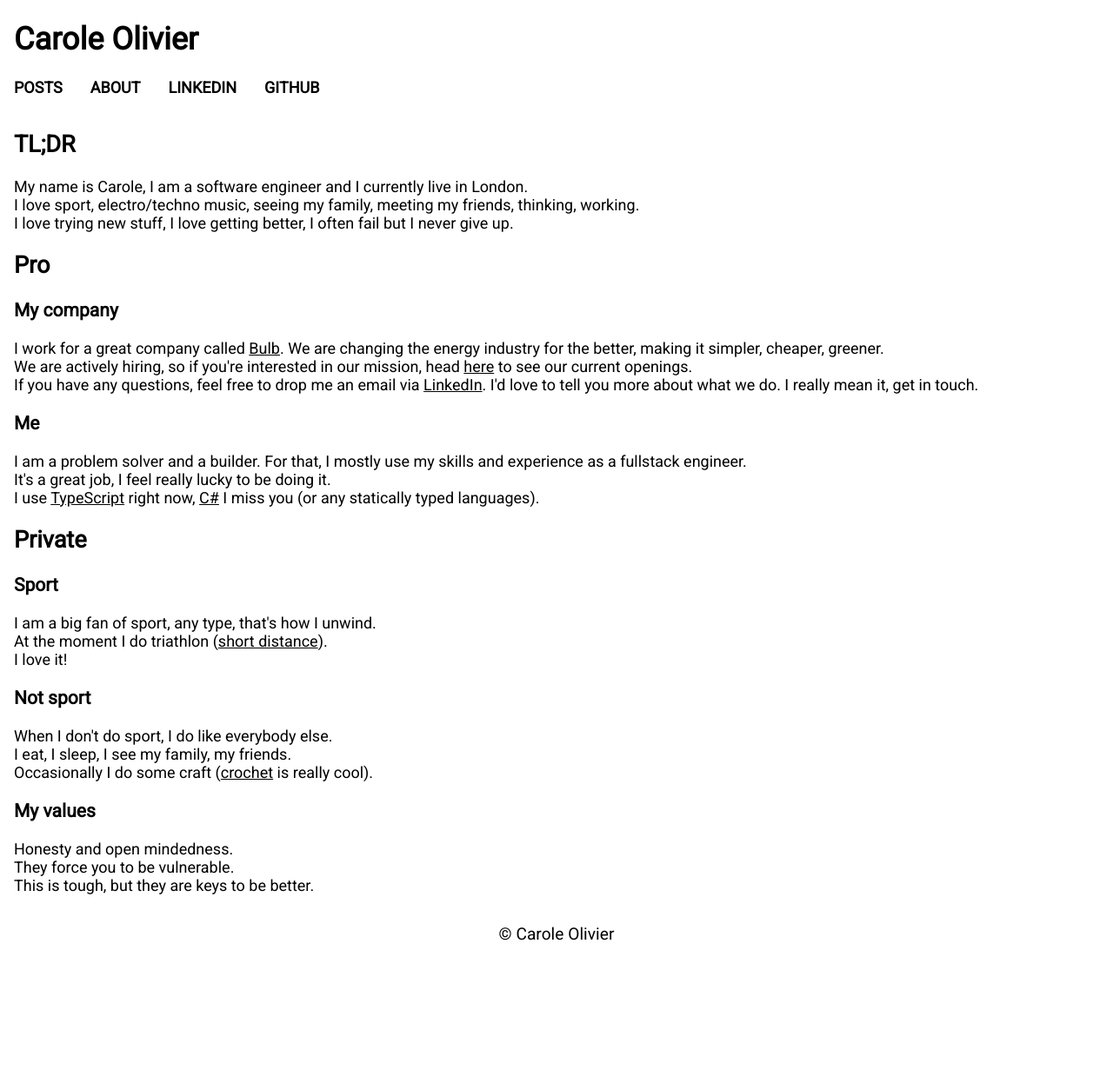
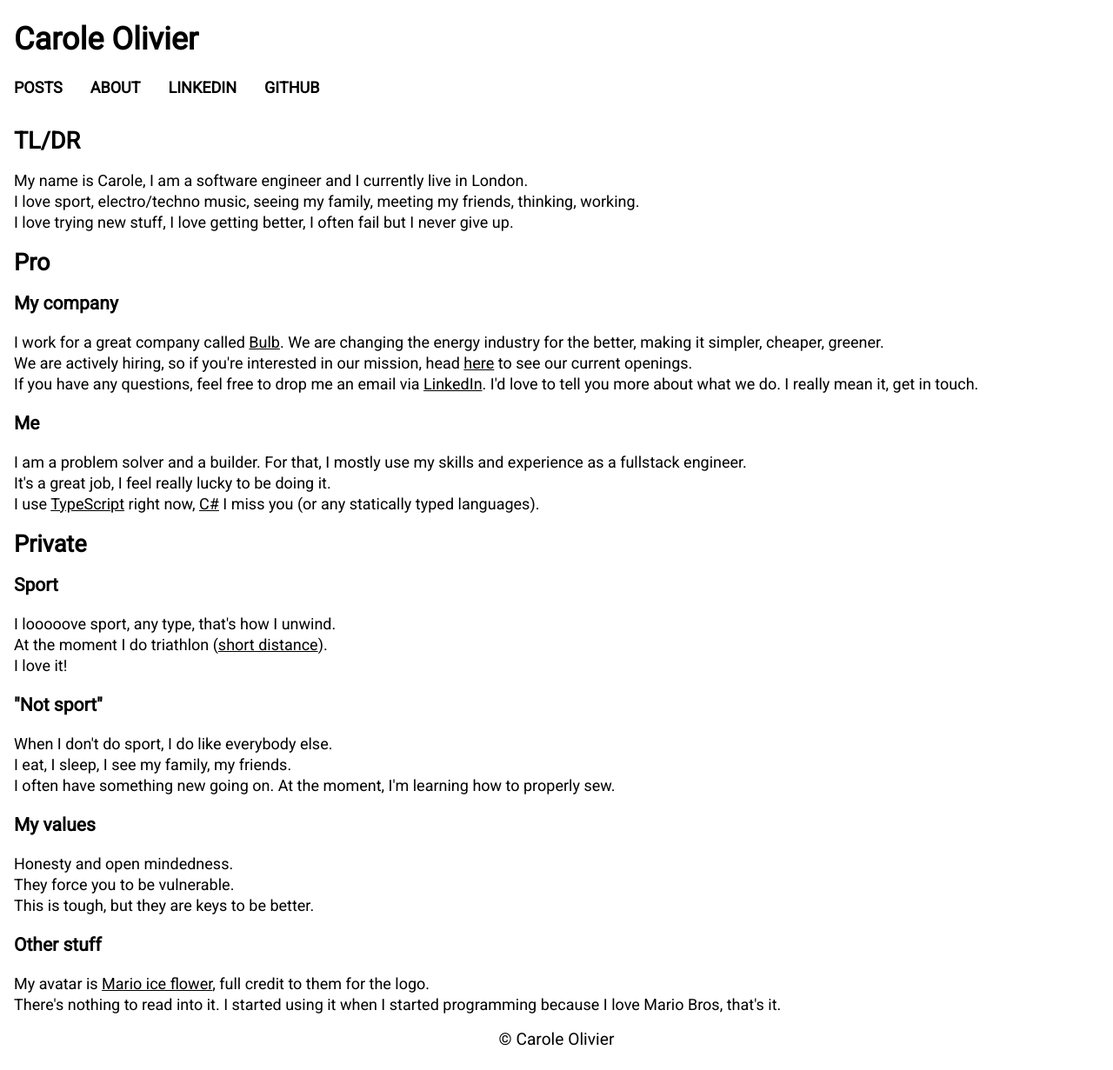
Before and after one commit to caroleolivier/caroleolivier.github.io, a Jekyll site: the page built from about/index.html, in a window 1280 px wide. Shown: the whole page at 87% size. Built offline with Jekyll 4.4.1, drawn with Linux system fonts in a browser that asks for light colours; before the commit the page ends 1110 px from its top, so only the background shows below that.

Commit message:
improve: about page

```diff
--- a/about/index.html
+++ b/about/index.html
@@ -3,7 +3,7 @@ layout: default
 title: About
 ---
 <div class="about">
-    <h2>TL;DR</h2>
+    <h2>TL/DR</h2>
     <p>
         My name is Carole, I am a software engineer and I currently live in London.
         <br/>
@@ -36,19 +36,19 @@ title: About
     <h2>Private</h2>
     <h3>Sport</h3>
     <p>
-        I am a big fan of sport, any type, that's how I unwind.
+        I looooove sport, any type, that's how I unwind.
         <br/>
         At the moment I do triathlon (<a href="http://www.220triathlon.com/beginners/what-are-the-different-triathlon-distances/11753.html" target="_blank">short distance</a>).
         <br/>
         I love it!
     </p>
-    <h3>Not sport</h3>
+    <h3>"Not sport"</h3>
     <p>
         When I don't do sport, I do like everybody else.
         <br/>
         I eat, I sleep, I see my family, my friends.
         <br/>
-        Occasionally I do some craft (<a href="https://www.toftuk.com/PL.aspx?CatName=animal_kits/chunky_animals" target="_blank">crochet</a> is really cool).
+        I often have something new going on. At the moment, I'm learning how to properly sew.
     </p>
     <h3>My values</h3>
     <p>
@@ -58,4 +58,8 @@ title: About
         <br/>
         This is tough, but they are keys to be better.
     </p>
+    <h3>Other stuff</h3>
+    My avatar is <a href="https://www.mariowiki.com/Ice_Flower">Mario ice flower</a>, full credit to them for the logo.
+    </br>
+    There's nothing to read into it. I started using it when I started programming because I love Mario Bros, that's it.
 </div>
--- a/assets/sass/about.scss
+++ b/assets/sass/about.scss
@@ -1,6 +1,8 @@
 $about-icon-height: 5em;
 
 .about {
+    line-height: 1.5rem;
+
     a {
         color: black;
 
```
